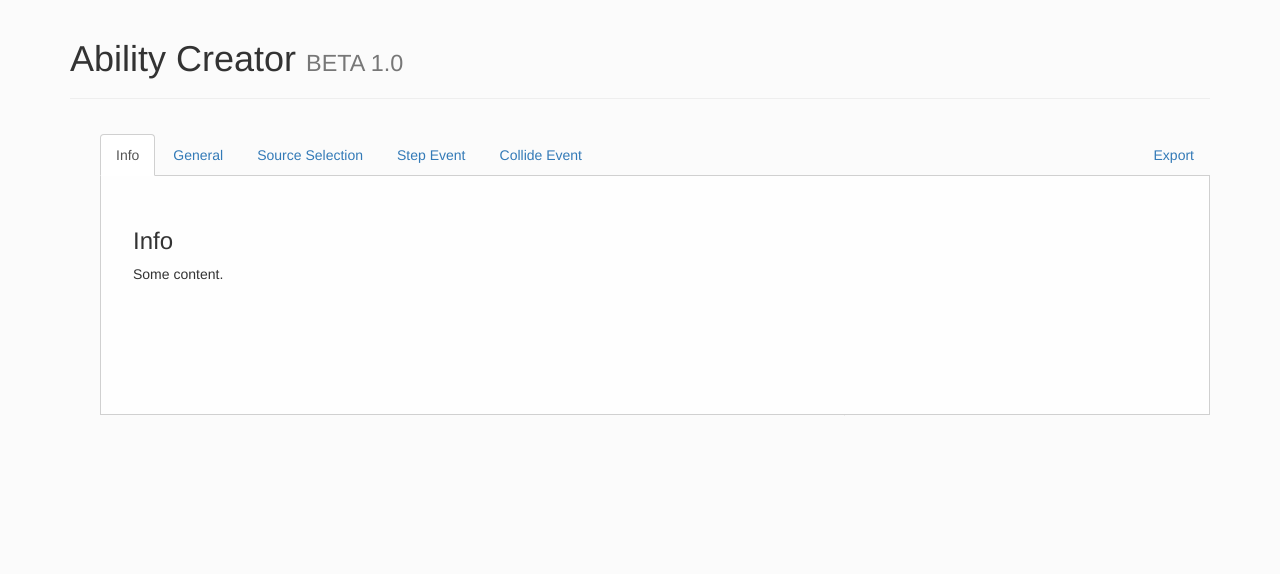
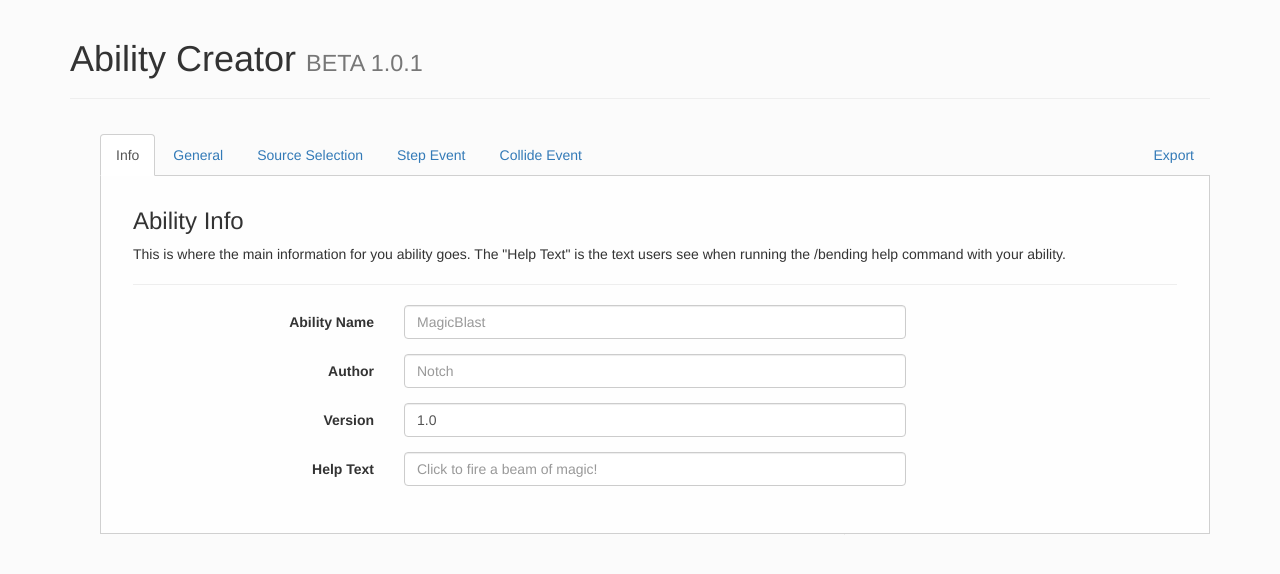
Before and after one commit to StrangeOne101/StrangeOne101.github.io, a PHP site: page /abilitycreator/start.html in a window 1280 px wide. Shown: the part 51-625 px from the top of the page. Run offline with PHP 8.4, Linux system fonts and the light colour scheme; some libraries are stand-ins or nearby versions.

Commit message:
Moved all AC Alpha into an archive folder
• Moved the alpha version to archive
• Added more to the beta version (still a WIP)

```diff
--- a/abilitycreator/ac.css
+++ b/abilitycreator/ac.css
@@ -11,6 +11,10 @@ ul.nav-tabs > li.active > a, ul.nav-tabs > li.active > a:hover {
 	border-color: #D0D0D0;
 	border-bottom-color: transparent;
 }
+ h3 {
+ 	margin-top: 0px;
+ 	margin-bottom: 10px;
+ }
 
 
 #tab_pane {
--- a/abilitycreator/alpha.html
+++ b/abilitycreator/archive/alpha.html
@@ -14,7 +14,7 @@
     <!-- Bootstrap Core CSS -->
     <link href='http://strangeone101.github.io/lib/bootstrap.min.css' rel='stylesheet' type='text/css'>
     <link href='http://strangeone101.github.io/lib/bootstrap-switch.css' rel='stylesheet' type='text/css'>
- 	<link href='ac.css' rel='stylesheet' type='text/css'>
+ 	<link href='../ac.css' rel='stylesheet' type='text/css'>
     <link href='http://strangeone101.github.io/css/main.css' rel='stylesheet' type='text/css'>
     <link rel='shortcut icon' href="http://strangeone101.github.io/img/avatar-favicon.png" style="border-radius: 50%;">
     <link rel='apple-touch-icon' href="http://strangeone101.github.io/img/avatar.png">
--- /dev/null
+++ b/abilitycreator/archive/index.html
@@ -0,0 +1 @@
+<script>window.location = 'http://strangeone101.github.io/abilitycreator/archive/alpha'</script>
--- a/abilitycreator/start.html
+++ b/abilitycreator/start.html
@@ -92,7 +92,7 @@
 
     <!-- Page Content -->
     <div class="container" style="">
-		<div class="page-header"><h1>Ability Creator <small id="globalVersion">BETA 1.0</small></h1></div>
+		<div class="page-header"><h1>Ability Creator <small id="globalVersion">BETA 1.0.1</small></h1></div>
 		<div class="hidden-lg hidden-md"><h3>You cannot use the Ability Creator on a mobile device! Sorry!</h3></div>
 		<div class='container hidden-sm hidden-xs'>
       		<div class='panel-body'>
@@ -108,16 +108,84 @@
 
 					<div class="tab-content" id="tab_pane">
   						<div id="tab_info" class="tab-pane fade in active">
-    						<h3>Info</h3>
-    						<p>Some content.</p>
+    						<h3>Ability Info</h3>
+    						<p>This is where the main information for you ability goes. The "Help Text" is the text users see when running the /bending help command with your ability.</p>
+    						<hr>
+    						<div class="row" style="padding-left: 20px; padding-right: 20px;">
+    							<div class='form-group'>
+           	  						<label class="control-label col-lg-3" for="id_move_name">Ability Name</label>
+	           	  					<div class="col-lg-6 has-feedback">
+	           	    					<input class='form-control no-whitespace not-empty required' data-placement="bottom" data-toggle="tooltip" id='id_move_name' placeholder='MagicBlast' type='text'>
+	           	   						<span class="glyphicon form-control-feedback"></span>
+	           	  					</div>
+	          					</div>
+	          					<div class='form-group'>
+	           	  					<label class="control-label col-lg-3" for="id_move_author">Author</label>
+	           	  					<div class="col-lg-6 has-feedback">
+	           	    					<input class='form-control not-empty required' data-placement="bottom" data-toggle="tooltip" id='id_move_author' placeholder='Notch' type='text'>
+	           	  						<span class="glyphicon form-control-feedback"></span>
+	           	  					</div>
+	           					</div>
+	           					<div class='form-group'>
+	           	  					<label class="control-label col-lg-3" for="id_move_version">Version</label>
+	          	  					<div class="col-lg-6 has-feedback">
+	          	   						<input class='form-control not-empty required' data-placement="bottom" data-toggle="tooltip" id='id_move_version' placeholder='1.0' value="1.0">
+	          	  						<span class="glyphicon form-control-feedback"></span>
+	          	  					</div>
+	          					</div>
+	          					<div class='form-group'>
+	           	  					<label class="control-label col-lg-3" for="id_move_help">Help Text</label>
+	           	  					<div class="col-lg-6 has-feedback">
+	           	    					<input class='form-control not-empty required' id='id_move_help' data-placement="bottom" data-toggle="tooltip" placeholder='Click to fire a beam of magic!' type='text'>
+	           	  						<span class="glyphicon form-control-feedback"></span>
+	           	  					</div>
+	           					</div>
+    						</div>
+
   						</div>
   						<div id="tab_general" class="tab-pane fade">
-   							<h3>Menu 1</h3>
-    						<p>Some content in menu 1.</p>
+   							<h3>General</h3>
+    						<p>For stats that can be modified on the move, such as the element it is and the cooldown it gives.</p>
+    						<hr>
+    						<div class="row">
+	    						<div class='form-group'>
+	           	  					<label class="control-label col-lg-3" for="id_element">Element</label>
+	           	  					<div class="col-lg-6">
+	           	    					<select class='form-control' id='id_element'>
+	           	      						<option value="0">Air</option>
+	                  						<option value="1">Earth</option>
+	                  						<option value="2">Fire</option>
+							            	  <option value="3">Water</option>
+							                  <option value="4">Chi</option>
+							                  <option value="5">Avatar</option>
+	           	    					</select>
+	           	  					</div>
+	           					</div>
+	           					<div class='form-group'>
+					           	  	<label class="control-label col-lg-3" for="id_subelement" id="id_element_option">Subelement</label>
+					           	  	<div class="col-lg-6">
+					           	    	<select class='form-control' id='id_subelement'>
+						             	  	<option value="0">None</option>
+						             	  	<option value="1">Flight</option>
+						             	  	<option value="2">Spiritual Projection</option>
+						           	    </select>
+					           	  	</div>
+					           	</div>
+					           	<div class='form-group'>
+					           	  	<label class="control-label col-lg-3" for="id_cooldown">Cooldown</label>
+					           	  	<div class="col-lg-6">
+					           	    	<input class='form-control not-empty' data-placement="bottom" data-toggle="tooltip" id='id_cooldown' placeholder='Seconds' type='number' min="0" step="1" max="3600" >
+					        	  	</div>
+					        	</div>
+    						</div>
   						</div>
   						<div id="tab_sources" class="tab-pane fade">
-    						<h3>Menu 2</h3>
-    						<p>Some content in menu 2.</p>
+    						<h3>Source Selection</h3>
+    						<p>This tab allows you to control how sources work. For elements that don't require a source, you can choose whether or not to allow the move to come from a different location.</p>
+  							<hr>
+  							<div id="source_selection">
+
+  							</div>
   						</div>
   						<div id="tab_step_event" class="tab-pane fade">
     						<h3>Menu 2</h3>
```
Also changed, not shown: abilitycreator/archive/ac.html (renamed from abilitycreator/ac.html), abilitycreator/archive/code.js (renamed from abilitycreator/code.js), abilitycreator/archive/export.js (renamed from abilitycreator/export.js), abilitycreator/archive/save.js (renamed from abilitycreator/save.js), abilitycreator/beta.js (added).
